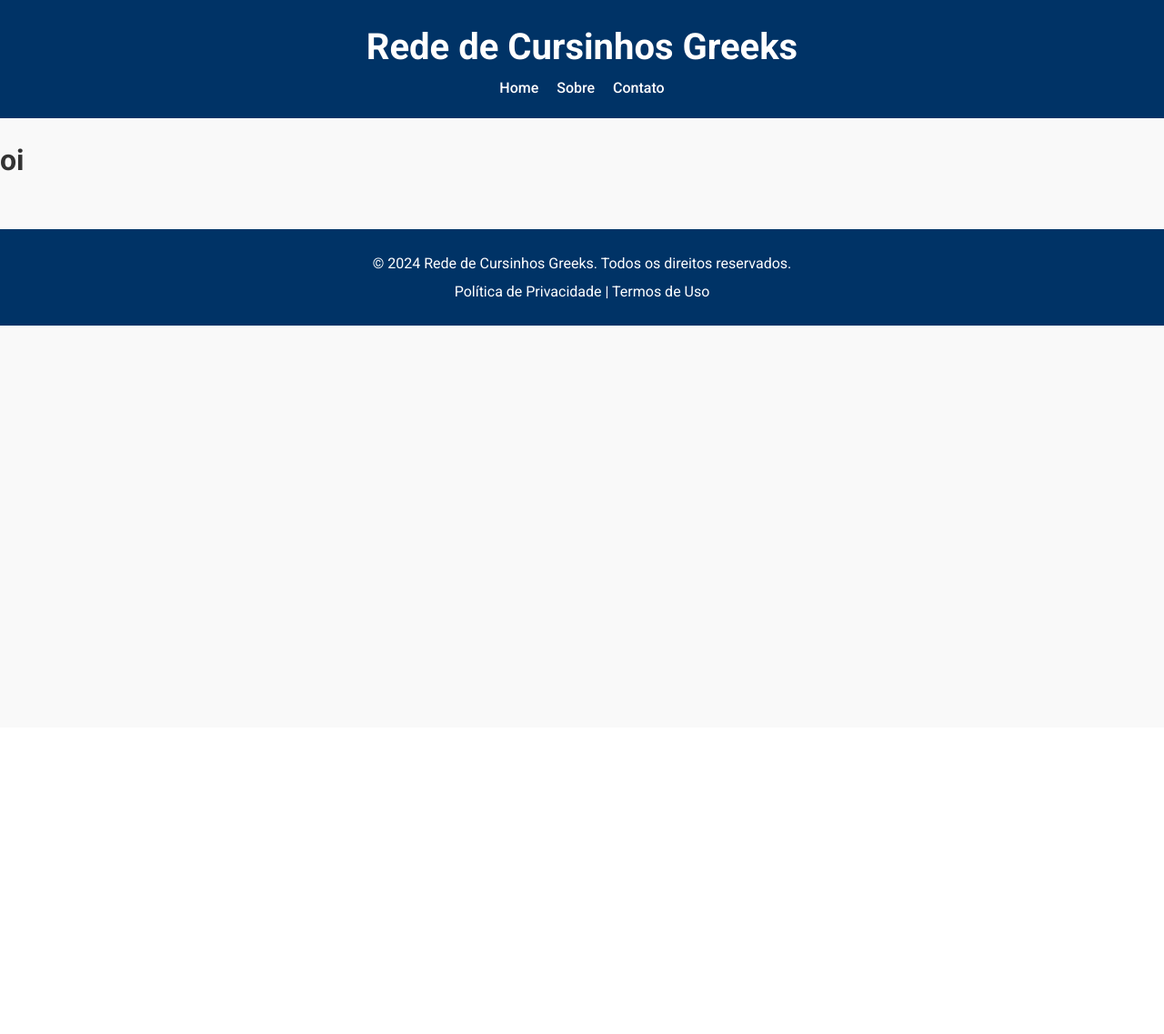
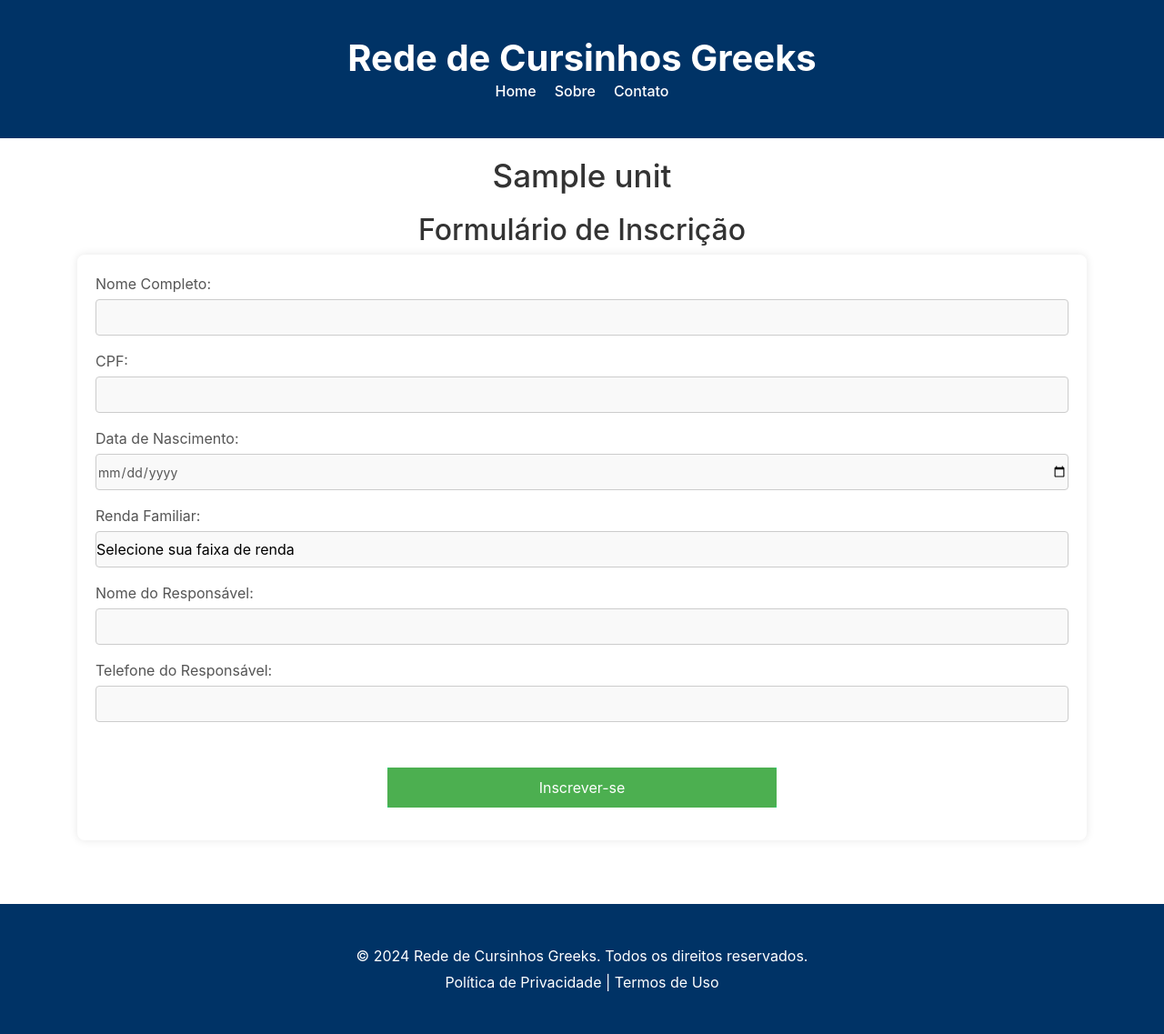
Before and after one commit to MuriloGDO/aibd-proj, a Django app: template aibd/web/templates/subscribe_to_the_unit.html in a window 1280 px wide. Shown: the whole page at 91% size. Before the commit the page ends 358 px from the top, so only its background shows below. Run offline with Django 5.2, Linux system fonts and the light colour scheme; the template is opened without the code that fills it: most values are stand-ins (such as "Sample title", 1, 10 or a date in 2020).

Commit message:
commit da madrugada

```diff
--- a/aibd/aibd/urls.py
+++ b/aibd/aibd/urls.py
@@ -7,4 +7,5 @@ urlpatterns = [
     path('', view_web.home, name="home"),
     path('unidade/<str:unit_id>/', view_web.unit_detail, name='unit_detail'),
     path('inscrever/<str:unit_id>/', view_web.subscribe_to_the_unit, name='subscribe_to_the_unit'),
+    path('sucesso/<str:unit_id>/', view_web.subscribe_student_to_unit, name='subscribe_student_to_unit'),
 ]
--- a/aibd/templates/static/css/subscribe_to_the_unit.css
+++ b/aibd/templates/static/css/subscribe_to_the_unit.css
@@ -0,0 +1,121 @@
+.container {
+    max-width: 1200px;
+    margin: 0 auto;
+    padding: 20px;
+}
+
+.unit_name, h2 {
+    text-align: center;
+    color: #333;
+    font-size: 28px;
+    margin-bottom: 20px;
+}
+
+.unit_name {
+    font-size: 35px !important;
+}
+
+form {
+    background-color: #fff;
+    padding: 20px;
+    border-radius: 8px;
+    box-shadow: 0 0 10px rgba(0, 0, 0, 0.1);
+}
+
+.form-group {
+    margin-bottom: 15px;
+}
+
+.form-group label {
+    display: block;
+    font-size: 16px;
+    margin-bottom: 5px;
+    color: #555;
+}
+
+.form-group input,
+.form-group select {
+    width: 100%;
+    height: 40px;
+    font-size: 16px;
+    border-radius: 4px;
+    border: 1px solid #ccc;
+    background-color: #f9f9f9;
+    outline: none;
+    transition: border-color 0.3s ease;
+}
+
+.form-group input:focus,
+.form-group select:focus {
+    border-color: #4CAF50;
+}
+
+.form-group select {
+    appearance: none;
+}
+
+.form-group input[type="date"] {
+    color: #555;
+    font-size: 14px;
+}
+
+button[type="submit"] {
+    display: block;
+    width: 100%;
+    padding: 10px;
+    background-color: #4CAF50;
+    border: none;
+    color: white;
+    font-size: 16px;
+    border-radius: 4px;
+    cursor: pointer;
+    transition: background-color 0.3s ease;
+}
+
+button[type="submit"]:hover {
+    background-color: #45a049;
+}
+
+
+input:valid {
+    border-color: #2ecc71;
+}
+
+/* Estilo para o placeholder do CPF */
+input[type="text"]::placeholder {
+    color: #aaa;
+}
+
+/* Responsividade */
+@media (max-width: 600px) {
+    form {
+        padding: 15px;
+    }
+
+    h2 {
+        font-size: 24px;
+    }
+
+    button[type="submit"] {
+        font-size: 14px;
+        padding: 8px;
+    }
+}
+
+/* Estilos para campos tocados */
+input.touched:not(.invalid):not(.valid), select.touched:not(.invalid):not(.valid) {
+    border-color: #ccc;
+}
+
+.button-submit {
+    margin-top: 50px;
+    width: 40%;
+    position: relative;
+    left: 50%;
+    transform: translateX(-50%);
+    background-color: #2ecc71;
+}
+
+.btn {
+    text-align: center;
+}
--- a/aibd/templates/static/css/web_home.css
+++ b/aibd/templates/static/css/web_home.css
@@ -83,6 +83,10 @@
     transition: background-color 0.3s ease, transform 0.2s ease;
 }
 
+.green {
+    background-color: green !important;
+}
+
 .btn-card:hover {
     background-color: #0056b3;
     transform: translateY(-2px);
--- a/aibd/web/templates/subscribe_to_the_unit.html
+++ b/aibd/web/templates/subscribe_to_the_unit.html
@@ -5,6 +5,7 @@
 {% block head %}
     {% load static %}
     <link rel="stylesheet" href="{% static 'css/subscribe_to_the_unit.css' %}">
+    <link rel="stylesheet" href="https://cdn.jsdelivr.net/npm/bootstrap@4.4.1/dist/css/bootstrap.min.css" integrity="sha384-Vkoo8x4CGsO3+Hhxv8T/Q5PaXtkKtu6ug5TOeNV6gBiFeWPGFN9MuhOf23Q9Ifjh" crossorigin="anonymous">
 {% endblock %}
 
 {% block header %}
@@ -12,7 +13,76 @@
 {% endblock %}
 
 {% block content %}
-<h1> oi </h1>
+
+<main>
+    <section class="form-section">
+        <div class="container">
+            {% if success %}
+            <div class="alert alert-success" role="alert">
+                Cadastro realizado com sucesso!
+              </div>
+            {% endif %}
+            <h1 class="unit_name"> {{unit.nome}} </h1>
+            <h2>Formulário de Inscrição</h2>
+            <form id="signup-form" action="{% url 'subscribe_to_the_unit' unit.id %}" method="post">
+                {% csrf_token %}
+
+                <!-- Nome Completo -->
+                <div class="form-group">
+                    <label for="nome_completo">Nome Completo:</label>
+                    <input type="text" id="nome_completo" name="nome_completo" required>
+                    <small class="error-message"></small>
+                </div>
+
+                <!-- CPF -->
+                <div class="form-group">
+                    <label for="cpf">CPF:</label>
+                    <input type="text" id="cpf" name="cpf" maxlength="11" required>
+                    <small class="error-message"></small>
+                </div>
+
+                <!-- Data de Nascimento -->
+                <div class="form-group">
+                    <label for="data_nascimento">Data de Nascimento:</label>
+                    <input type="date" id="data_nascimento" name="data_nascimento" required>
+                    <small class="error-message"></small>
+                </div>
+
+                <!-- Renda -->
+                <div class="form-group">
+                    <label for="renda">Renda Familiar:</label>
+                    <select id="renda" name="renda" required>
+                        <option value="">Selecione sua faixa de renda</option>
+                        <option value="0-1000">Até R$1000</option>
+                        <option value="1001-3000">R$1001 - R$3000</option>
+                        <option value="3001-5000">R$3001 - R$5000</option>
+                        <option value="5001+">Acima de R$5000</option>
+                    </select>
+                    <small class="error-message"></small>
+                </div>
+
+                <!-- Nome do Responsável -->
+                <div class="form-group">
+                    <label for="nome_responsavel">Nome do Responsável:</label>
+                    <input type="text" id="nome_responsavel" name="nome_responsavel" required>
+                    <small class="error-message"></small>
+                </div>
+
+                <!-- Telefone do Responsável -->
+                <div class="form-group">
+                    <label for="telefone_responsavel">Telefone do Responsável:</label>
+                    <input type="tel" id="telefone_responsavel" name="telefone_responsavel" pattern="[0-9]{11}" required>
+                    <small class="error-message"></small>
+                </div>
+
+                <!-- Botão de Enviar -->
+                <div class="form-group button-submit">
+                    <button type="submit" class="btn">Inscrever-se</button>
+                </div>
+            </form>
+        </div>
+    </section>
+</main>
 {% endblock %}
 
 {% block footer %}
--- a/aibd/web/templates/web_home.html
+++ b/aibd/web/templates/web_home.html
@@ -34,7 +34,6 @@
                                 <p class="info">Telefone: {{ unit.telefone }}</p>
                                 <p class="info">Endereço: {{ unit.endereco }}</p>
                                 <input
-                                class="btn-card"
                                     type="button"
                                     value="Inscreva-se"
                                     {% if unit.numero_de_vagas == 0 %}
@@ -42,7 +41,7 @@
                                         class="btn-card btn-card-block"
                                     {% else %}
                                         class="btn-card"
-                                        onclick="redirect_subscribe_to_the_unit(event, {{ unit.id }})"
+                                        onclick="redirect_subscribe_to_the_unit(event, '{{unit.id}}')"
                                     {% endif %}
                                 >
                             </div>
--- a/app/table_inits.txt
+++ b/app/table_inits.txt
@@ -37,6 +37,7 @@ PUT /funcionarios
       "professor": {
         "type": "boolean"
       }
+    }
   }
 }
 
@@ -53,6 +54,9 @@ PUT /aluno
       "data_de_nascimento": {
         "type": "text"
       },
+      "renda": {
+        "type": "text"
+      }
       "instituicao": {
         "type": "nested"
       },
```
Also changed, not shown: aibd/web/database_es.py (+191 -2 lines), aibd/web/templates/success_subscribe.html (added, +27 -0 lines), aibd/web/templates/unit_detail.html (+11 -20 lines), aibd/web/views.py (+53 -23 lines), aibd/templates/static/css/success_subscribe.css (added).
